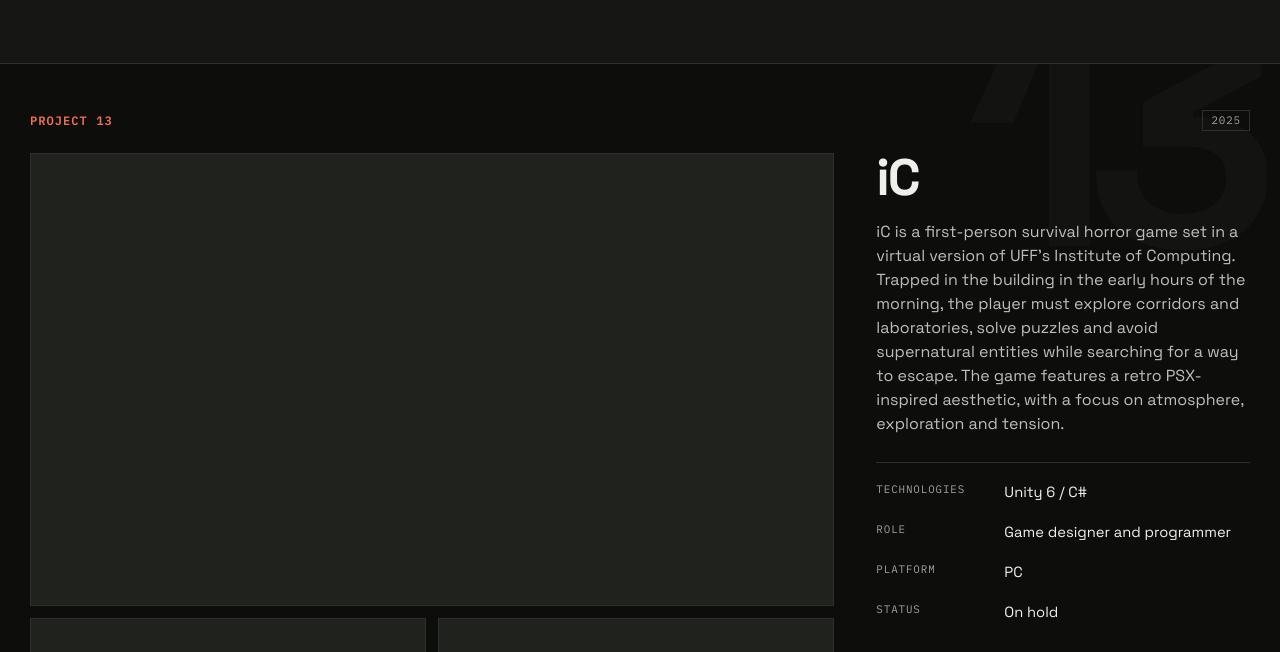
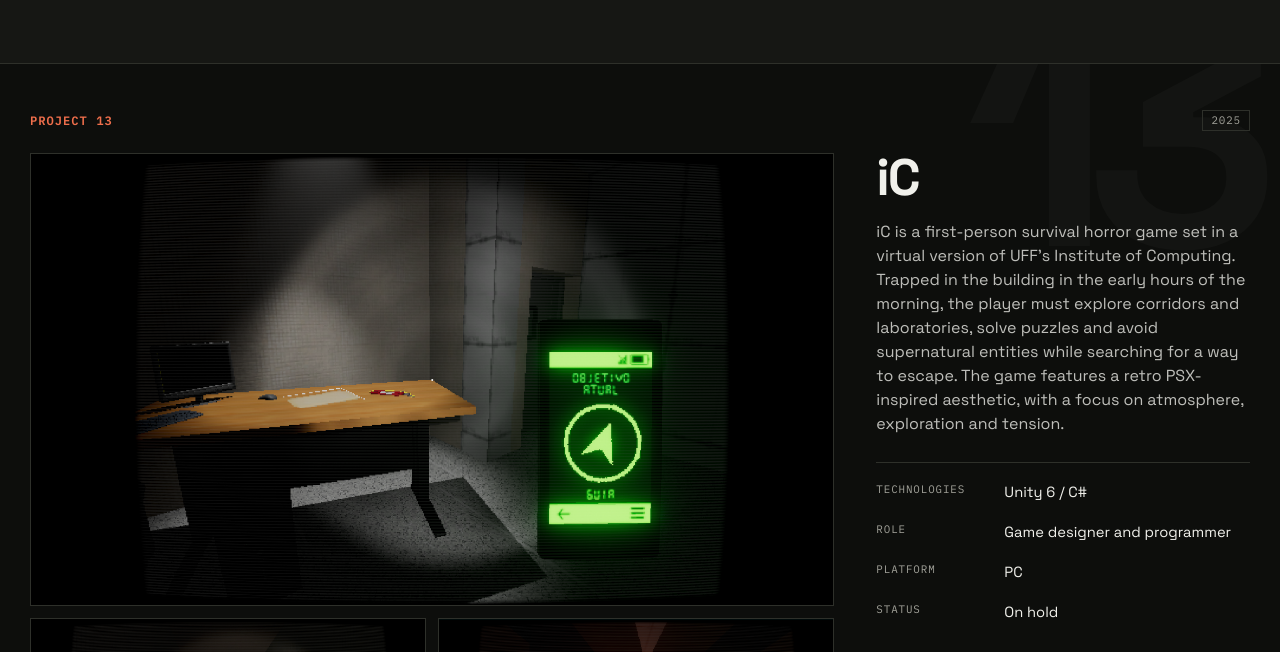
Before and after one commit to gabrielDMBN/portifolio, a plain HTML site: page index.html in a window 1280 px wide. Shown: the part 11348-12000 px from the top of the page. Drawn offline with Linux system fonts and the light colour scheme.

Commit message:
imagens projeto 13

```diff
--- a/index.html
+++ b/index.html
@@ -476,10 +476,16 @@
             </div>
             <div class="project-grid">
               <div class="media-stack">
-                <div class="main-media" aria-hidden="true"></div>
+                <button class="main-media image-trigger" type="button" aria-haspopup="dialog" aria-controls="image-viewer" data-i18n-aria="project13Image1Open" aria-label="Enlarge image 1 from iC"><img src="assets/Projetos/iC/ic1.png" alt="iC — image 1" data-i18n-alt="project13Image1" loading="lazy"></button>
                 <div class="secondary-grid">
-                  <div class="secondary-media" aria-hidden="true"></div>
-                  <div class="secondary-media" aria-hidden="true"></div>
+                  <button class="secondary-media image-trigger" type="button" aria-haspopup="dialog" aria-controls="image-viewer" data-i18n-aria="project13Image2Open" aria-label="Enlarge image 2 from iC"><img src="assets/Projetos/iC/ic2.png" alt="iC — image 2" data-i18n-alt="project13Image2" loading="lazy"></button>
+                  <button class="secondary-media image-trigger" type="button" aria-haspopup="dialog" aria-controls="image-viewer" data-i18n-aria="project13Image3Open" aria-label="Enlarge image 3 from iC"><img src="assets/Projetos/iC/ic3.png" alt="iC — image 3" data-i18n-alt="project13Image3" loading="lazy"></button>
+                  <button class="secondary-media image-trigger" type="button" aria-haspopup="dialog" aria-controls="image-viewer" data-i18n-aria="project13Image4Open" aria-label="Enlarge image 4 from iC"><img src="assets/Projetos/iC/ic4.png" alt="iC — image 4" data-i18n-alt="project13Image4" loading="lazy"></button>
+                  <button class="secondary-media image-trigger" type="button" aria-haspopup="dialog" aria-controls="image-viewer" data-i18n-aria="project13Image5Open" aria-label="Enlarge image 5 from iC"><img src="assets/Projetos/iC/ic5.png" alt="iC — image 5" data-i18n-alt="project13Image5" loading="lazy"></button>
+                  <button class="secondary-media image-trigger" type="button" aria-haspopup="dialog" aria-controls="image-viewer" data-i18n-aria="project13Image6Open" aria-label="Enlarge image 6 from iC"><img src="assets/Projetos/iC/ic6.png" alt="iC — image 6" data-i18n-alt="project13Image6" loading="lazy"></button>
+                  <button class="secondary-media image-trigger" type="button" aria-haspopup="dialog" aria-controls="image-viewer" data-i18n-aria="project13Image7Open" aria-label="Enlarge image 7 from iC"><img src="assets/Projetos/iC/ic7.png" alt="iC — image 7" data-i18n-alt="project13Image7" loading="lazy"></button>
+                  <button class="secondary-media image-trigger" type="button" aria-haspopup="dialog" aria-controls="image-viewer" data-i18n-aria="project13Image8Open" aria-label="Enlarge image 8 from iC"><img src="assets/Projetos/iC/ic8.png" alt="iC — image 8" data-i18n-alt="project13Image8" loading="lazy"></button>
+                  <button class="secondary-media image-trigger" type="button" aria-haspopup="dialog" aria-controls="image-viewer" data-i18n-aria="project13Image9Open" aria-label="Enlarge image 9 from iC"><img src="assets/Projetos/iC/ic9.png" alt="iC — image 9" data-i18n-alt="project13Image9" loading="lazy"></button>
                 </div>
               </div>
               <div class="project-copy">
--- a/js/main.js
+++ b/js/main.js
@@ -190,6 +190,24 @@
     "project12Image6": "Canoa Yami — imagem 6",
     "project12Image6Open": "Ampliar imagem 6 de Canoa Yami",
     "project13": "PROJETO 13",
+    "project13Image1": "iC — imagem 1",
+    "project13Image1Open": "Ampliar imagem 1 de iC",
+    "project13Image2": "iC — imagem 2",
+    "project13Image2Open": "Ampliar imagem 2 de iC",
+    "project13Image3": "iC — imagem 3",
+    "project13Image3Open": "Ampliar imagem 3 de iC",
+    "project13Image4": "iC — imagem 4",
+    "project13Image4Open": "Ampliar imagem 4 de iC",
+    "project13Image5": "iC — imagem 5",
+    "project13Image5Open": "Ampliar imagem 5 de iC",
+    "project13Image6": "iC — imagem 6",
+    "project13Image6Open": "Ampliar imagem 6 de iC",
+    "project13Image7": "iC — imagem 7",
+    "project13Image7Open": "Ampliar imagem 7 de iC",
+    "project13Image8": "iC — imagem 8",
+    "project13Image8Open": "Ampliar imagem 8 de iC",
+    "project13Image9": "iC — imagem 9",
+    "project13Image9Open": "Ampliar imagem 9 de iC",
     "project13Desc": "iC é um survival horror em primeira pessoa ambientado em uma versão virtual do Instituto de Computação da UFF. Preso no prédio durante a madrugada, o jogador precisa explorar corredores e laboratórios, resolver puzzles e evitar entidades sobrenaturais enquanto busca uma forma de escapar. O jogo aposta em uma estética retrô inspirada no PSX, com foco em atmosfera, exploração e tensão.",
     "project13Role": "Designer de jogos e programador",
     "project13Status": "Pausado",
@@ -380,6 +398,24 @@
     "project12Image6": "Canoa Yami — image 6",
     "project12Image6Open": "Enlarge image 6 from Canoa Yami",
     "project13": "PROJECT 13",
+    "project13Image1": "iC — image 1",
+    "project13Image1Open": "Enlarge image 1 from iC",
+    "project13Image2": "iC — image 2",
+    "project13Image2Open": "Enlarge image 2 from iC",
+    "project13Image3": "iC — image 3",
+    "project13Image3Open": "Enlarge image 3 from iC",
+    "project13Image4": "iC — image 4",
+    "project13Image4Open": "Enlarge image 4 from iC",
+    "project13Image5": "iC — image 5",
+    "project13Image5Open": "Enlarge image 5 from iC",
+    "project13Image6": "iC — image 6",
+    "project13Image6Open": "Enlarge image 6 from iC",
+    "project13Image7": "iC — image 7",
+    "project13Image7Open": "Enlarge image 7 from iC",
+    "project13Image8": "iC — image 8",
+    "project13Image8Open": "Enlarge image 8 from iC",
+    "project13Image9": "iC — image 9",
+    "project13Image9Open": "Enlarge image 9 from iC",
     "project13Desc": "iC is a first-person survival horror game set in a virtual version of UFF’s Institute of Computing. Trapped in the building in the early hours of the morning, the player must explore corridors and laboratories, solve puzzles and avoid supernatural entities while searching for a way to escape. The game features a retro PSX-inspired aesthetic, with a focus on atmosphere, exploration and tension.",
     "project13Role": "Game designer and programmer",
     "project13Status": "On hold",
```
Also changed, not shown: assets/Projetos/iC/ic1.png (added), assets/Projetos/iC/ic2.png (added), assets/Projetos/iC/ic3.png (added), assets/Projetos/iC/ic4.png (added), assets/Projetos/iC/ic5.png (added), assets/Projetos/iC/ic6.png (added), assets/Projetos/iC/ic7.png (added), assets/Projetos/iC/ic8.png (added), assets/Projetos/iC/ic9.png (added).
